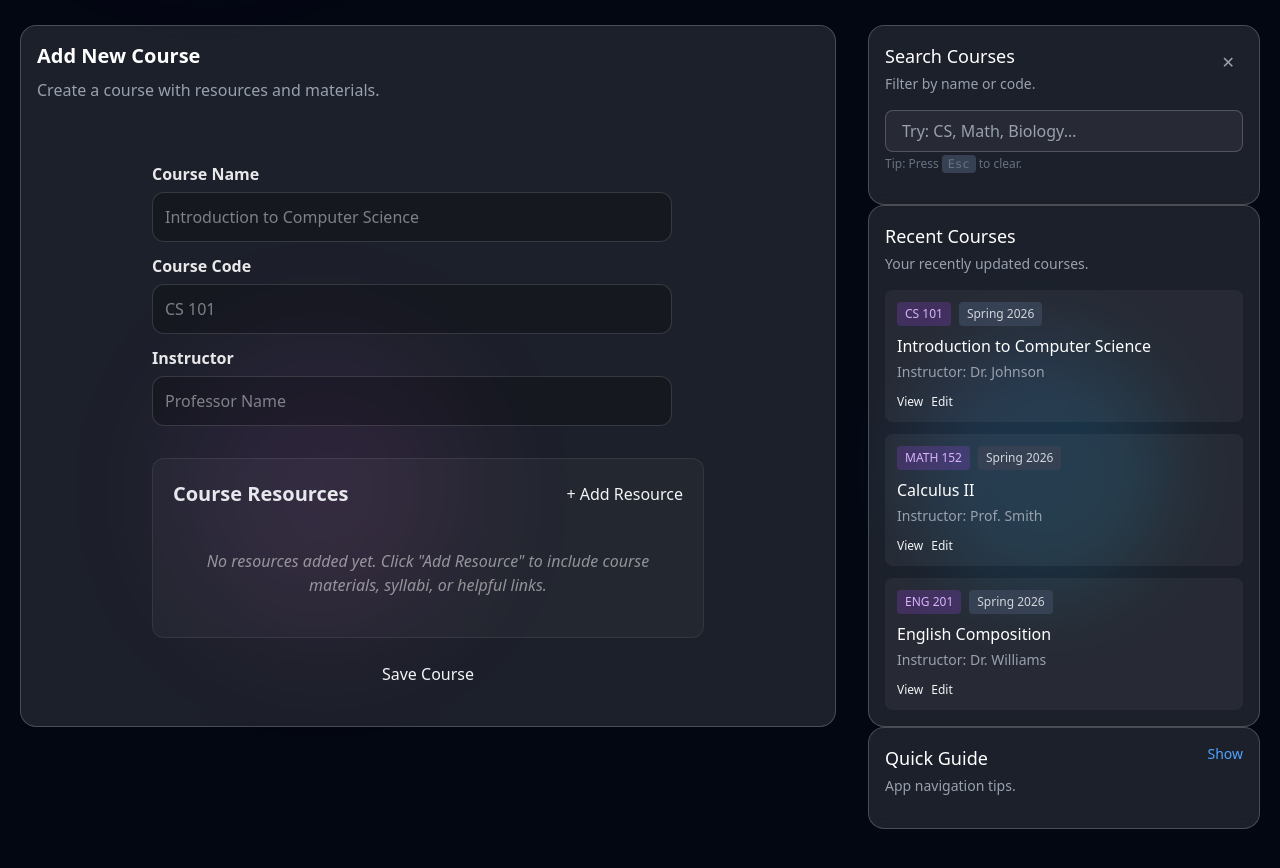
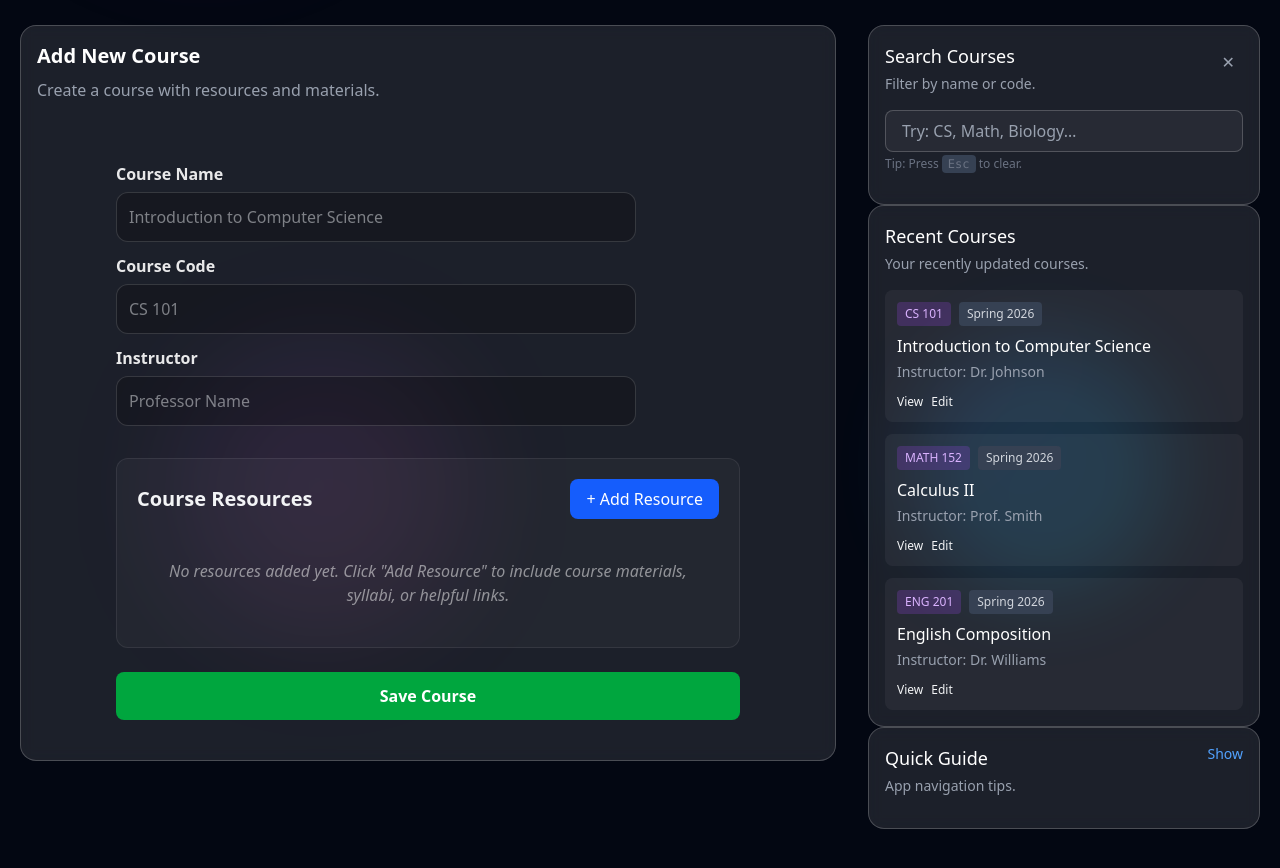
Before and after one commit to lkomenski/Angular-Frontend, an Angular app: page / in a window 1280 px wide. Shown: the part 620-1488 px from the top of the page. Built offline with nearby package versions, Linux system fonts and the light colour scheme.

Commit message:
refactor: remove unused CSS file and integrate Tailwind CSS classes in the data collection form for improved styling and maintainability

```diff
--- a/src/components-shared/data-collection-form/data-collection-form.component.css
+++ /dev/null
@@ -1,52 +0,0 @@
-form {
-  max-width: 600px;
-  margin: 0 auto;
-  padding: 24px;
-}
-
-.resources-section {
-  margin-top: 32px;
-  padding: 20px;
-  background: rgba(255, 255, 255, 0.03);
-  border-radius: 12px;
-  border: 1px solid rgba(255, 255, 255, 0.08);
-}
-
-.resources-header {
-  display: flex;
-  justify-content: space-between;
-  align-items: center;
-  margin-bottom: 20px;
-}
-
-.resources-header h3 {
-  margin: 0;
-  font-size: 1.25rem;
-  font-weight: 600;
-  color: #e6e8ee;
-}
-
-.resource-item {
-  margin-bottom: 16px;
-  padding: 16px;
-  background: rgba(0, 0, 0, 0.2);
-  border-radius: 8px;
-  border: 1px solid rgba(255, 255, 255, 0.06);
-}
-
-.resource-item button {
-  margin-top: 8px;
-}
-
-.empty-message {
-  text-align: center;
-  color: rgba(255, 255, 255, 0.5);
-  font-style: italic;
-  padding: 20px;
-  margin: 0;
-}
-
-button[type="submit"] {
-  margin-top: 24px;
-  width: 100%;
-}
--- a/src/components-shared/data-collection-form/data-collection-form.component.html
+++ b/src/components-shared/data-collection-form/data-collection-form.component.html
@@ -1,4 +1,4 @@
-<form [formGroup]="form" (ngSubmit)="onSubmit()">
+<form [formGroup]="form" (ngSubmit)="onSubmit()" class="max-w-2xl mx-auto p-6">
   <app-form-field
     label="Course Name"
     placeholder="Introduction to Computer Science"
@@ -20,28 +20,28 @@
     [control]="form.controls.instructor"
   />
 
-  <section class="resources-section" formArrayName="resources">
-    <header class="resources-header">
-      <h3>Course Resources</h3>
-      <button type="button" class="btn" (click)="addResource()">+ Add Resource</button>
+  <section class="mt-8 p-5 bg-white/3 rounded-xl border border-white/8" formArrayName="resources">
+    <header class="flex justify-between items-center mb-5">
+      <h3 class="text-xl font-semibold text-gray-100 m-0">Course Resources</h3>
+      <button type="button" class="px-4 py-2 bg-blue-600 hover:bg-blue-700 text-white font-medium rounded-lg transition-colors" (click)="addResource()">+ Add Resource</button>
     </header>
 
-    <div *ngFor="let ctrl of resources.controls; let i = index" class="resource-item">
+    <div *ngFor="let ctrl of resources.controls; let i = index" class="mb-4 p-4 bg-black/20 rounded-lg border border-white/6">
       <app-form-field
         [label]="'Resource ' + (i + 1)"
         placeholder="https://example.com/syllabus.pdf"
         type="text"
         [control]="ctrl"
       />
-      <button type="button" class="btn ghost" (click)="removeResource(i)">Remove</button>
+      <button type="button" class="mt-2 px-4 py-2 bg-transparent border border-white/20 text-white hover:bg-white/10 font-medium rounded-lg transition-colors" (click)="removeResource(i)">Remove</button>
     </div>
 
-    <p *ngIf="resources.length === 0" class="empty-message">
+    <p *ngIf="resources.length === 0" class="text-center text-white/50 italic p-5 m-0">
       No resources added yet. Click "Add Resource" to include course materials, syllabi, or helpful links.
     </p>
   </section>
 
-  <button type="submit" class="btn primary">
+  <button type="submit" class="mt-6 w-full px-6 py-3 bg-green-600 hover:bg-green-700 text-white font-semibold rounded-lg transition-colors">
     Save Course
   </button>
 </form>
--- a/src/components-shared/data-collection-form/data-collection-form.component.ts
+++ b/src/components-shared/data-collection-form/data-collection-form.component.ts
@@ -53,7 +53,6 @@ function validInstructorName(control: AbstractControl): ValidationErrors | null
   standalone: true,
   imports: [CommonModule, ReactiveFormsModule, FormFieldComponent],
   templateUrl: './data-collection-form.component.html',
-  styleUrls: ['./data-collection-form.component.css'],
 })
 export class DataCollectionFormComponent {
   private readonly courseData = inject(CourseDataService);
```
